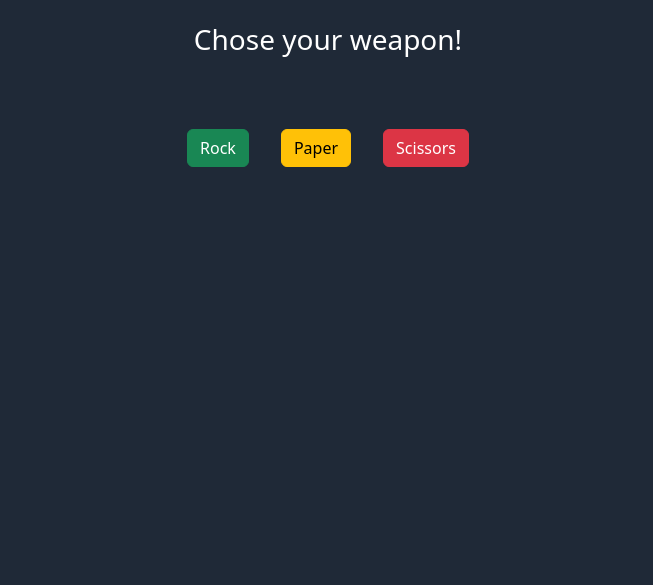
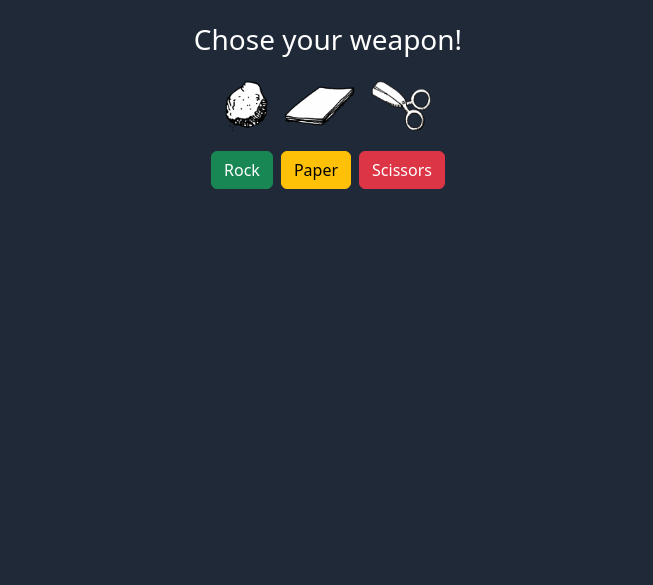
Before and after one commit to MatizTheCoder/rockpaperscissors, a plain HTML site: page index.html in a window 1280 px wide. Shown: the part 121-706 px from the top of the page, without its empty margins (312-965 px from the left). Drawn offline with nearby package versions, Linux system fonts and the light colour scheme.

Commit message:
img added

```diff
--- a/index.html
+++ b/index.html
@@ -20,14 +20,21 @@
         Chose your weapon!
     </div>
 
-    <div class="container d-flex justify-content-center mt-5 p-2">
-        <input class="btn btn-success m-3" type="button" value="Rock"></input>
-        <input class="btn btn-warning m-3" type="button" value="Paper"></input>
-        <input class="btn btn-danger m-3" type="button" value="Scissors"></input>
+    <div class="d-flex justify-content-center mt-3" >
+        <img class="m-2" src="./img/rock.png" alt="Rock–paper–scissors @clipartmax.com" style="height: 50px;">
+        <img class="m-2" src="./img/paper.png" alt="Rock–paper–scissors @clipartmax.com" style="height: 50px;">
+        <img class="m-2" src="./img/scissors.png" alt="Rock–paper–scissors @clipartmax.com" style="height: 50px;">
+    </div>
+
+    <div class="container d-flex justify-content-center p-2">
+        <input class="btn btn-success m-1" type="button" value="Rock"></input>
+        <input class="btn btn-warning m-1" type="button" value="Paper"></input>
+        <input class="btn btn-danger m-1" type="button" value="Scissors"></input>
     </div>
 
 
     <div class="d-flex justify-content-center" id="result"></div>
+
 
 
     <div class="d-flex justify-content-center mb-5 fixed-bottom">
```
Also changed, not shown: img/paper.png (added), img/rock-paper-scissors-transparent.png (added), img/rock.png (added), img/rock–paper–scissors.png (added), img/scissors.png (added).
